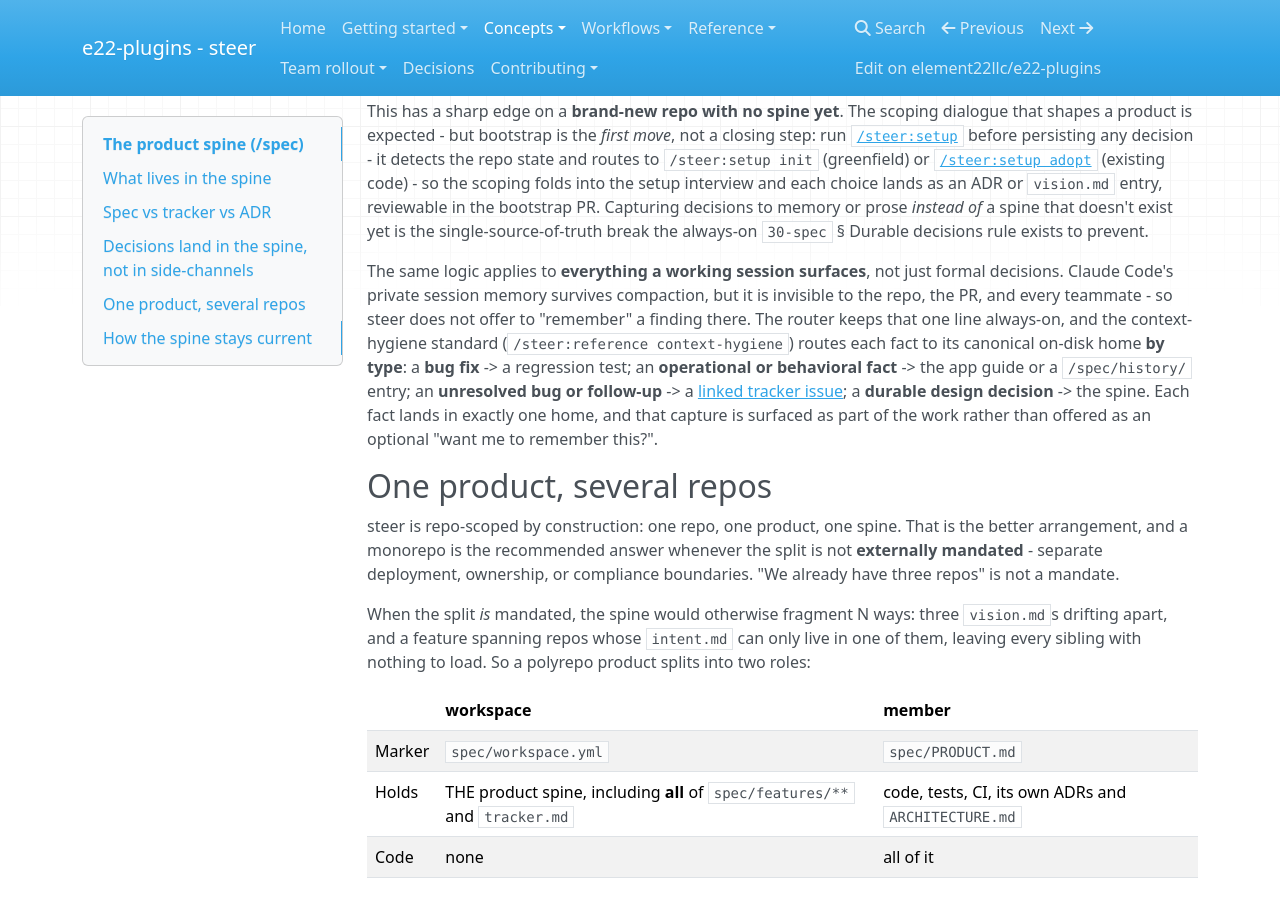
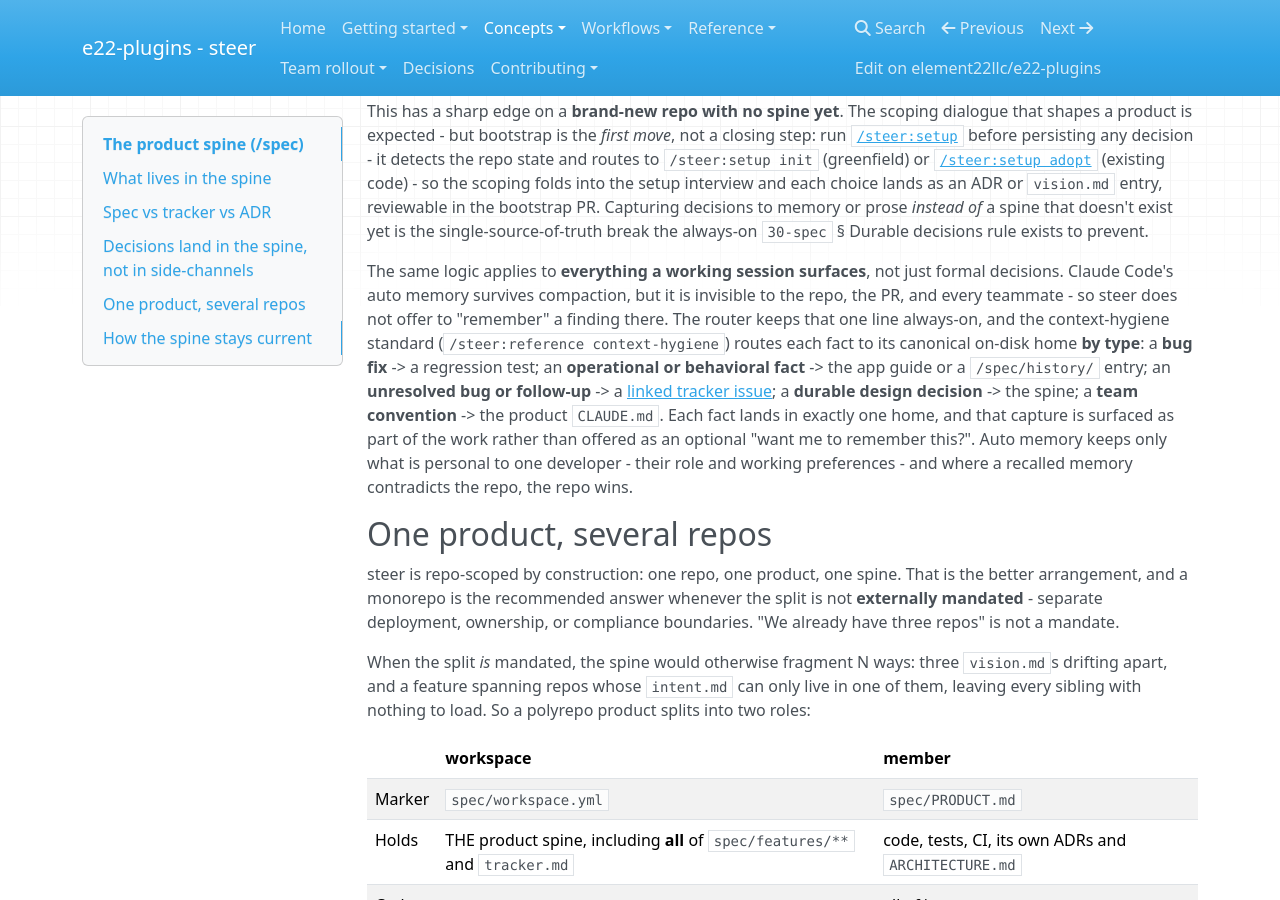
Before and after one commit to element22llc/e22-plugins, an MkDocs documentation site: the page built from docs/concepts/product-spine.md, in a window 1280 px wide and 900 px high, scrolled down 1943 px. Built offline with MkDocs 1.6.1, drawn with Linux system fonts in a browser that asks for light colours; nearby versions of some CDN libraries.

Commit message:
fix(rules): scope the memory rule to project facts, route conventions to CLAUDE.md
The router's "never to private session memory" contradicted Claude Code's
auto memory, which is meant for personal preferences, and gave a project
"remember X" no on-disk home. Team conventions now route to the product
CLAUDE.md, auto memory keeps only the personal, and the repo wins over a
stale recalled memory.

Co-Authored-By: Claude Opus 5.5 (1M context) <noreply@anthropic.com>

```diff
--- a/docs/concepts/product-spine.md
+++ b/docs/concepts/product-spine.md
@@ -74,7 +74,7 @@ single-source-of-truth break the always-on `30-spec` § Durable decisions rule e
 prevent.
 
 The same logic applies to **everything a working session surfaces**, not just
-formal decisions. Claude Code's private session memory survives compaction, but
+formal decisions. Claude Code's auto memory survives compaction, but
 it is invisible to the repo, the PR, and every teammate - so steer does not offer
 to "remember" a finding there. The router keeps that one line always-on, and
 the context-hygiene standard (`/steer:reference context-hygiene`) routes
@@ -82,8 +82,11 @@ each fact to its canonical on-disk home **by type**: a **bug fix** -> a
 regression test; an **operational or behavioral fact** -> the app guide or
 a `/spec/history/` entry; an **unresolved bug or follow-up** -> a
 [linked tracker issue](../workflows/issues.md); a **durable design decision** ->
-the spine. Each fact lands in exactly one home, and that capture is surfaced as
-part of the work rather than offered as an optional "want me to remember this?".
+the spine; a **team convention** -> the product `CLAUDE.md`. Each fact lands in
+exactly one home, and that capture is surfaced as part of the work rather than
+offered as an optional "want me to remember this?". Auto memory keeps only what
+is personal to one developer - their role and working preferences - and where a
+recalled memory contradicts the repo, the repo wins.
 
 ## One product, several repos
 
```
Also changed, not shown: docs/reference/configuration.md (+2 -1 lines), plugins/steer/rules/00-router.md (+6 -2 lines), plugins/steer/templates/github/copilot-instructions.md (+6 -2 lines), plugins/steer/templates/reference/CONTEXT-HYGIENE.md (+20 -9 lines), 1 other file.
